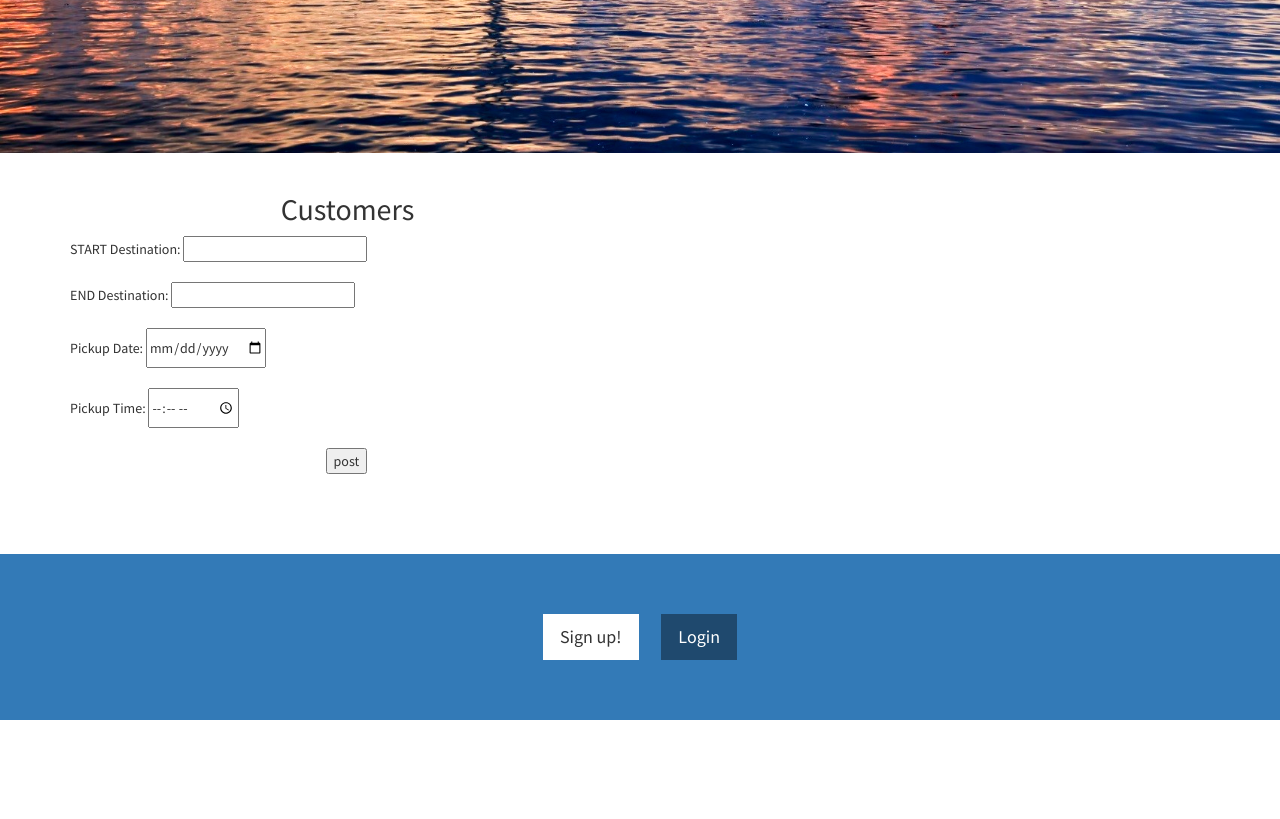
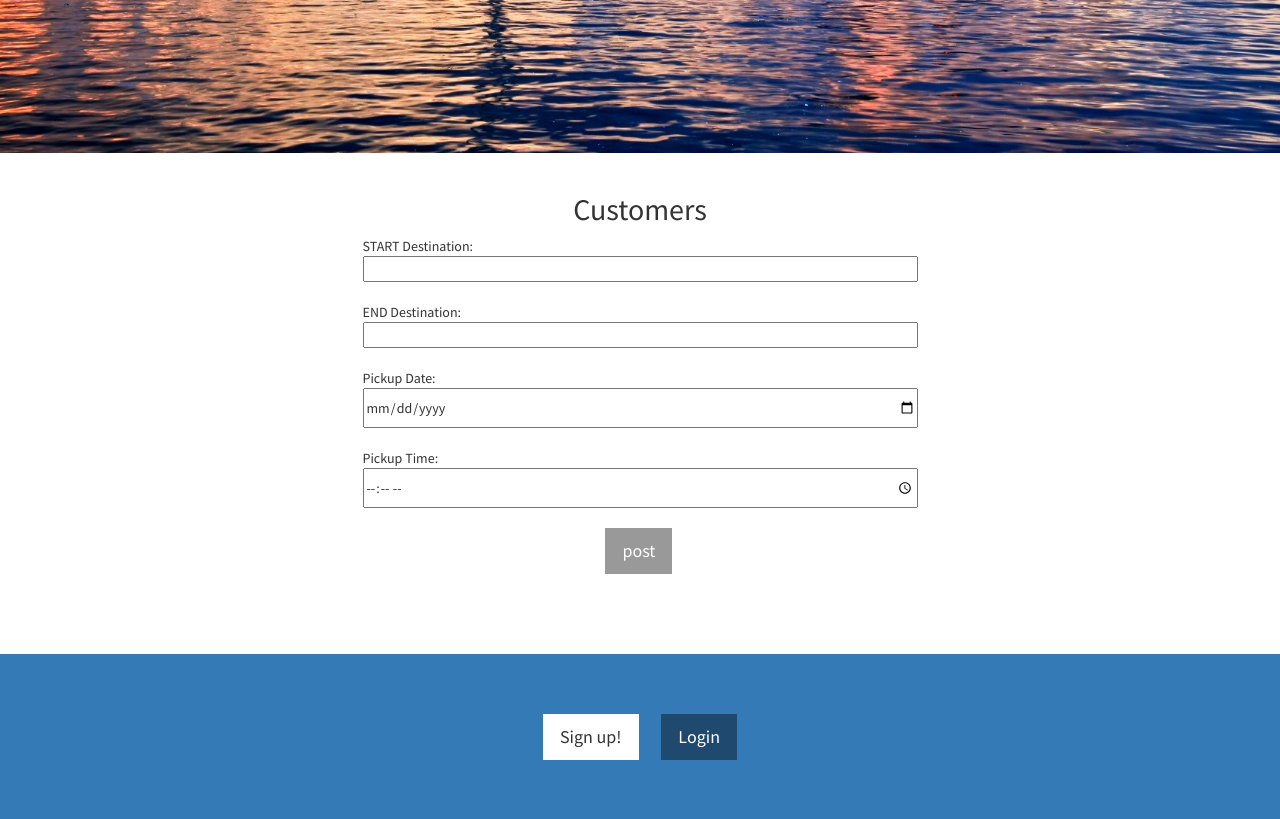
Before and after one commit to FlyinKat/CSC309_A3, a Django app: page /post_jobs/ in a window 1280 px wide; the page is wider, and only the part inside the window is pictured. Shown: the part 647-1466 px from the top of that part. Run offline with Django 3.2, Linux system fonts and the light colour scheme; parts of the project's set-up code (start-up, migrations or seed data) failed here and were passed over; some libraries are stand-ins or nearby versions.

Commit message:
Updated Post design

```diff
--- a/FastTrack/static/style/css/base.css
+++ b/FastTrack/static/style/css/base.css
@@ -99,30 +99,35 @@ hr.small {
     margin:10px;
 }
 
-/* Customer & Courier Forms - Main Page */
+/* Customer & Courier Forms */
 
-.container input[name="START_DEST"]{
+.container input[name="startLocation"]{
         width: 100%;
         clear: both;
 }
 
-.container input[name="END_DEST"]{
+.container input[name="endLocation"]{
         width: 100%;
         clear: both;
 }
 
-.container input[name="pickup_date"]{
+.container input[name="arrivalDate"]{
         width: 100%;
         clear: both;
 }
 
-.container input[name="pickup_time"]{
+.container input[name="arrivalTime"]{
         width: 100%;
         clear: both;
 }
 
 .col-lg-6{
     width: 50%;
+}
+
+.col-centered{
+    float: none;
+    margin: 0 auto;
 }
 
 .search_post_buttons {
--- a/FastTrack/templates/post/post_jobs.html
+++ b/FastTrack/templates/post/post_jobs.html
@@ -19,7 +19,7 @@
     <section id="post_jobs" class="post_jobs">
     <div class="container">
         <div class="row">
-            <div class = "col-lg-6">
+            <div class = "col-lg-6 col-centered">
                 <div id = "customer_post">
                     <h2 style="text-align:center">Customers</h2>
                     <form method="post" action="">{% csrf_token %}
@@ -37,7 +37,7 @@
                         <br><br>
                         <div class="container">
                             <div class="row search_post_buttons">
-                                <input type="submit" value="post" >
+                                <input type="submit" value="post" class="btn btn-lg btn-dark">
                             </div>
                         </div>
                     </form>
--- a/FastTrack/templates/post/post_trips.html
+++ b/FastTrack/templates/post/post_trips.html
@@ -19,7 +19,7 @@
     <section id="post_trips" class="post_trips">
     <div class="container">
         <div class="row">
-            <div class = "col-lg-6">
+            <div class = "col-lg-6 col-centered">
                 <div id = "courier_post">
                     <h2 style="text-align:center">Couriers</h2>
                     <form method="post" action="">{% csrf_token %}
@@ -37,7 +37,7 @@
                         <br><br>
                         <div class="container">
                             <div class="row search_post_buttons">
-                                <input type="submit" value="post" >
+                                <input type="submit" value="Post" class="btn btn-lg btn-dark">
                             </div>
                         </div>
                     </form>
```
